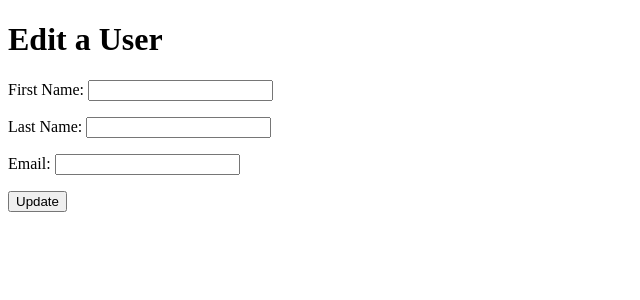
After one commit to Codeing-Dojo-Repos/UsersCrud, a Flask app: template templates/editUser.html in a window 1280 px wide. The commit adds this page. Shown: the top 300 px of the page, without its empty margins (0-640 px from the left). Run offline with Flask 2, Linux system fonts and the light colour scheme; the template is opened without the code that fills it, so the values that code supplies are empty.

Commit message:
Adding more CRUD

```diff
--- a/server.py
+++ b/server.py
@@ -23,6 +23,31 @@ def create_user():
     User.save(data)
     return redirect('/read')
 
+@app.route('/oneUser/<int:id>')
+def get_one_user(id):
+    print('hit get_one_user route')
+    data = { 'id': id }
+    user = User.get_user_by_id(data)
+    return render_template('oneUser.html', user = user[0])
+
+@app.route('/editUser/<int:id>')
+def edit_one_user(id):
+    print('hit edit_one_user')
+    data = { 'id': id }
+    user = User.get_user_by_id(data)
+    return render_template('editUser.html', user = user[0])
+
+@app.route('/editUser2/<int:id>', methods=['POST'])
+def edit_one_user2(id):
+    print('hit edit_one_user2')
+    data = {
+        'id':id,
+        'first_name':request.form['fname'],
+        'last_name':request.form['lname'],
+        'email': request.form['email']
+    }
+    User.update_user(data)
+    return redirect('/read')
 
 if __name__=="__main__":
     app.run(debug=True)
--- /dev/null
+++ b/templates/editUser.html
@@ -0,0 +1,24 @@
+<!DOCTYPE html>
+<html lang="en">
+<head>
+    <meta charset="UTF-8">
+    <meta http-equiv="X-UA-Compatible" content="IE=edge">
+    <meta name="viewport" content="width=device-width, initial-scale=1.0">
+    <title>Edit User</title>
+</head>
+<body>
+    <h1>Edit a User</h1>
+    <form action="/editUser2/{{user.id}}" method="POST">
+        <p><label for="fname">First Name:</label>
+        <input type="text" name="fname" value="{{user.first_name}}"></p>
+
+        <p><label for="lname">Last Name:</label>
+        <input type="text" name="lname" value="{{user.last_name}}"></p>
+
+        <p><label for="email" >Email:</label>
+        <input type="text" name="email" value="{{user.email}}"></p>
+
+        <input type="submit" value="Update">
+    </form>
+</body>
+</html>
```
Also changed, not shown: templates/oneUser.html (added, +17 -0 lines), templates/read.html (+14 -0 lines), user.py (+14 -0 lines), 2 other files.
